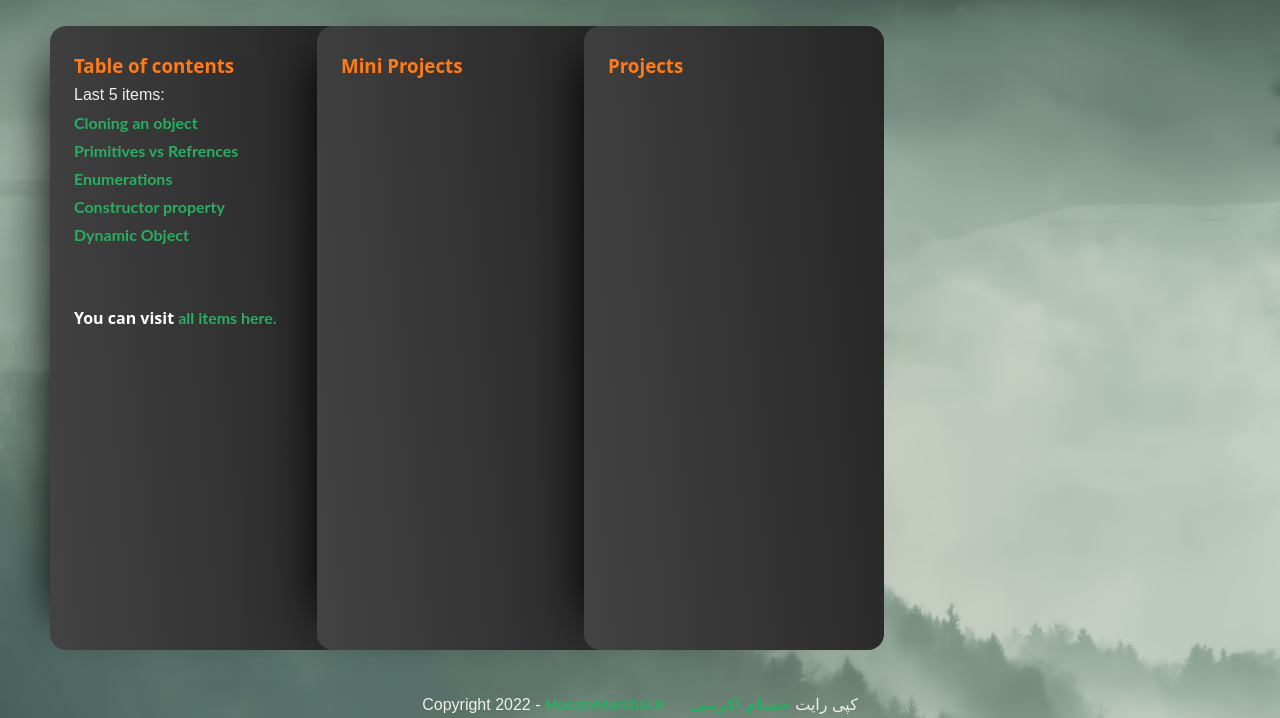
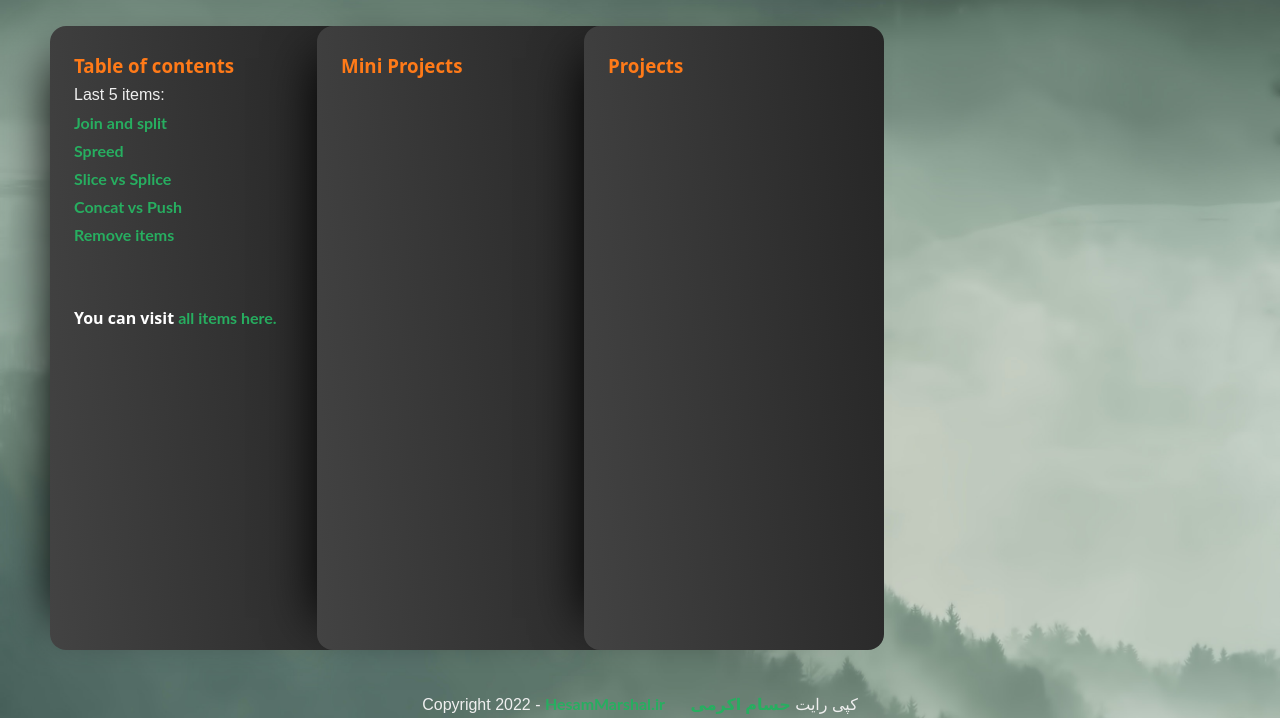
Before and after one commit to HesamMarshal/javascript_tutorial, a plain HTML site: page index.html in a window 1280 px wide. Shown: the part 92-810 px from the top of the page. Drawn offline with Linux system fonts and the light colour scheme.

Commit message:
replace last 5 updates in the project

```diff
--- a/index.html
+++ b/index.html
@@ -40,13 +40,12 @@
             <h3>Table of contents</h3>
             <p>Last 5 items:</p>
             <ul>
-                <li><a href="06_OOP/09_cloning_object.js" target="_blank">Cloning an object</a></li>
-                <li><a href="06_OOP/08_premitive_reference.js" target="_blank">Primitives vs Refrences</a></li>
-                <li><a href="06_OOP/07_enumeration.js" target="_blank">Enumerations</a></li>
-                <li><a href="06_OOP/06_constructor_property.js" target="_blank">Constructor property</a></li>
-                <li><a href="06_OOP/05_dynamic_objects.js" target="_blank">Dynamic Object</a></li>
+                <li><a href="05_Arrays/08_join_split.js" target="_blank">Join and split</a></li>
+                <li><a href="05_Arrays/07_spreed.js" target="_blank">Spreed</a></li>
+                <li><a href="05_Arrays/06_slice_splics.js" target="_blank">Slice vs Splice</a></li>
+                <li><a href="05_Arrays/05_combine_push.js" target="_blank">Concat vs Push</a></li>
+                <li><a href="05_Arrays/04_remove.js" target="_blank">Remove items</a></li>
             </ul>
-
             </ul>
             <br><br>
             <h4>You can visit <a href="./table_of_content.html">all items here.</a></h4>
```
